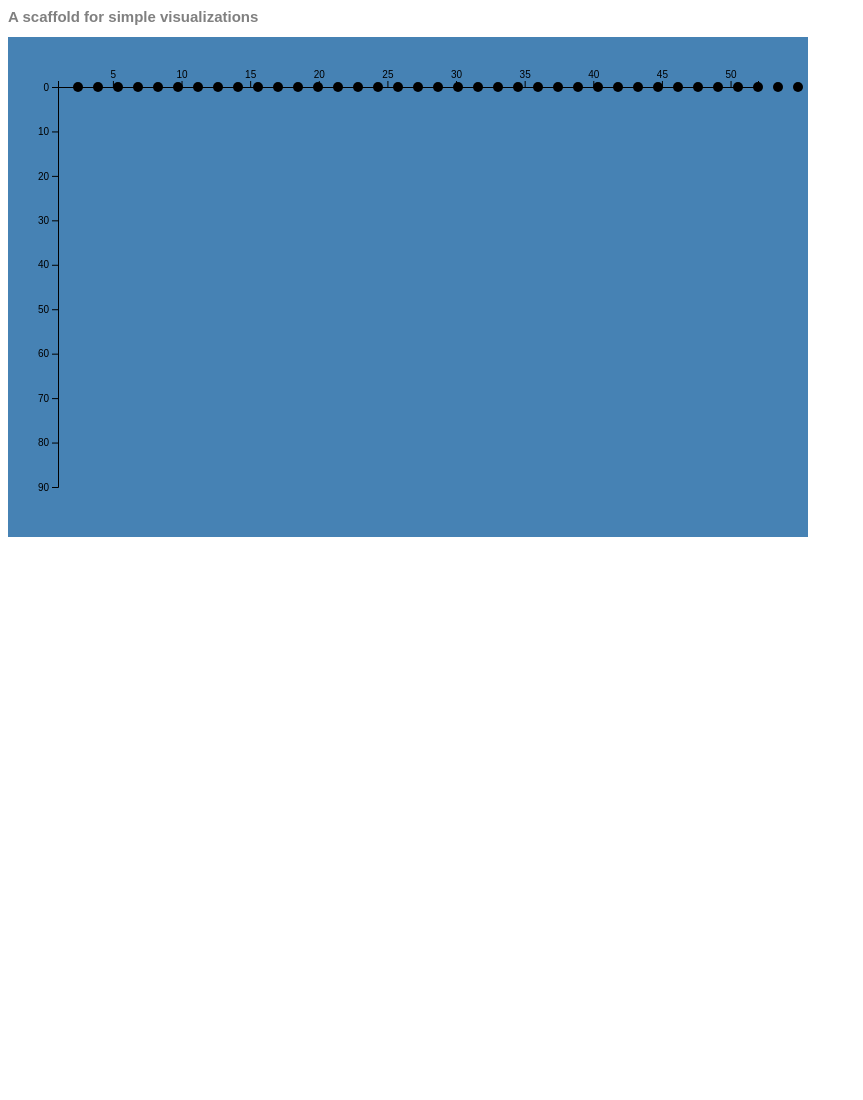
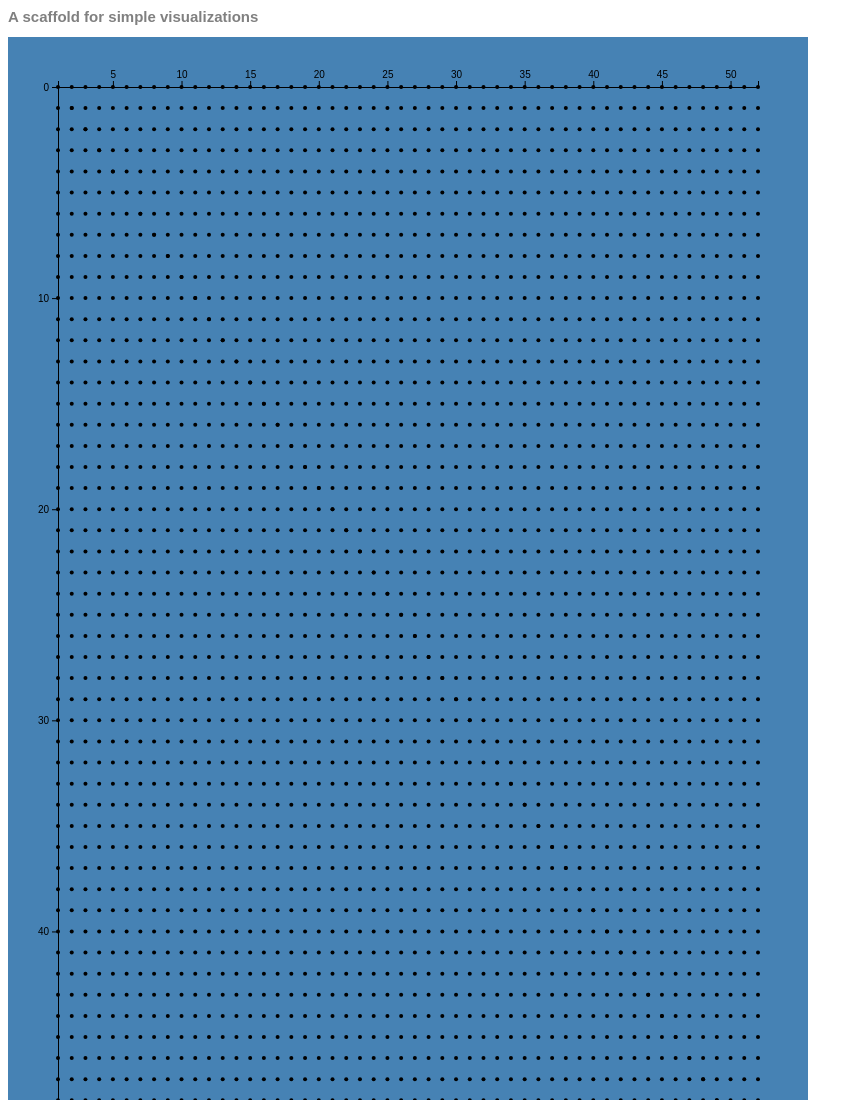
Before and after one commit to SaimenAndSchwyter/Life-In-Weeks, a plain HTML site: page index.html in a window 1280 px wide. Shown: the top 1100 px of the page, without its empty margins (0-863 px from the left). Before the commit the page ends 800 px from the top, so only its background shows below. Drawn offline with nearby package versions, Linux system fonts and the light colour scheme.

Commit message:
added more circles

```diff
--- a/index.html
+++ b/index.html
@@ -40,7 +40,7 @@
 <body>
 
 <h2>A scaffold for simple visualizations</h2>
-<svg width="800" height="500"></svg>
+<svg width="800" height="2000"></svg>
 
 <script src="https://d3js.org/d3.v4.js"></script>
 <script>
@@ -62,26 +62,30 @@
 
     var data = d3.range(1, 52*90);
   // illustrate content area dimensions (makes container g element grow accordingly)
+
+  // illustrate left/right margins
+  const xScale = d3.scaleLinear()
+      .domain([1, 52])
+      .range([0, width]);
+  vis.append("g").call(d3.axisTop(xScale));
+
+  // illustrate top/bottom margins
+  const yScale = d3.scaleLinear()
+      .domain([0, 90])
+      .range([0, height]);
+  vis.append("g").call(d3.axisLeft(yScale));
+
   // Daten zeichnen
   vis.selectAll(".circle")
       .data(data)
       .enter()
       .append('circle')
       .attr("class","weekCircle")
-      .attr("r",5)
-      .attr("cx", d => d*20);
+      .attr("r",2)
+      .attr("cx", d => xScale((d % 52) + 1))
+      .attr("cy", d => yScale(d % 89));
 
-  // illustrate left/right margins
-  const xScale = d3.scaleLinear()
-    .domain([1, 52])
-    .range([0, width]);
-  vis.append("g").call(d3.axisTop(xScale));
 
-  // illustrate top/bottom margins
-  const yScale = d3.scaleLinear()
-    .domain([0, 90])
-    .range([0, height]);
-  vis.append("g").call(d3.axisLeft(yScale));
 
   // Tip: name your selections and work with CSS classes
   const label = vis.append("g")
```
